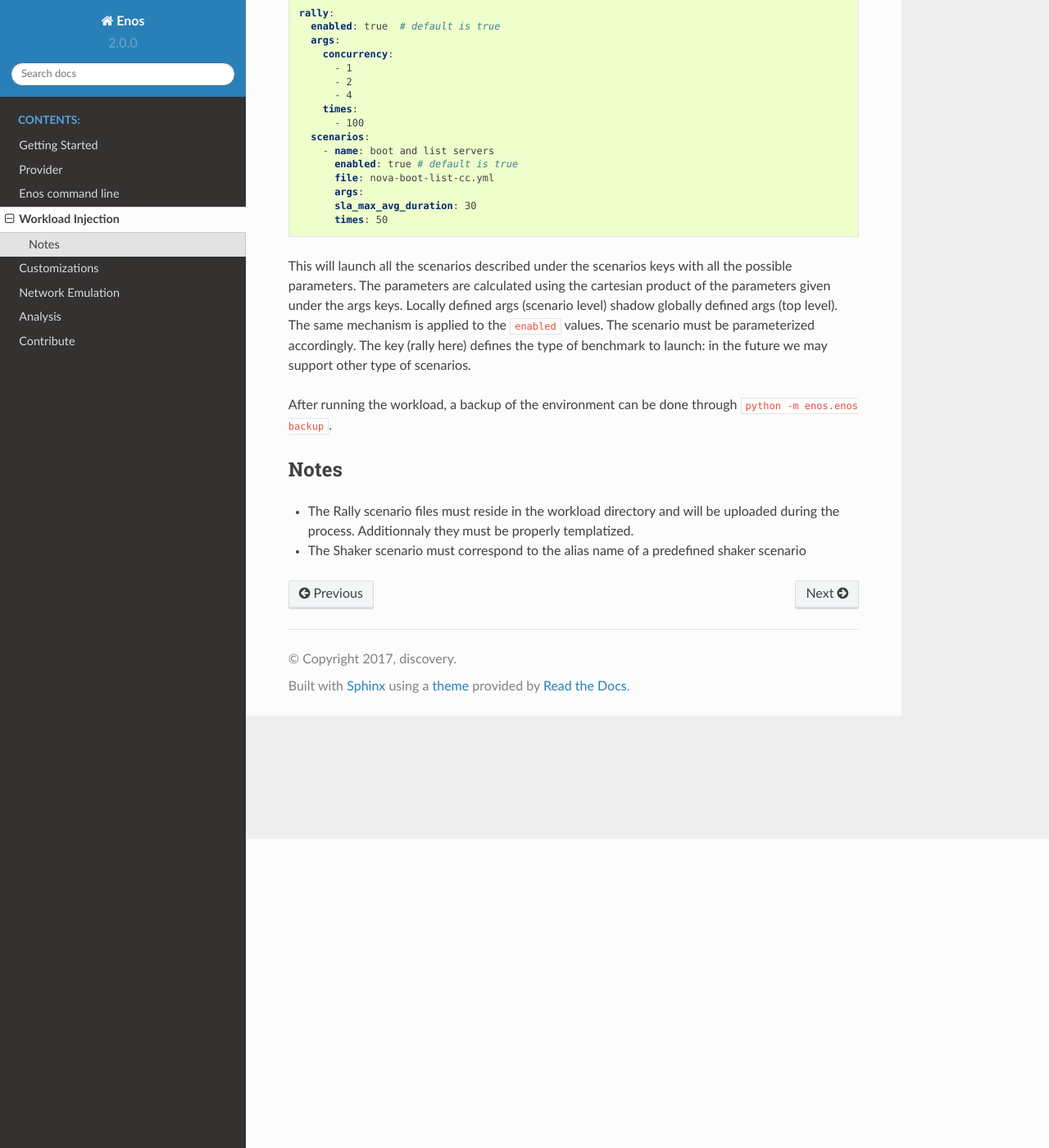
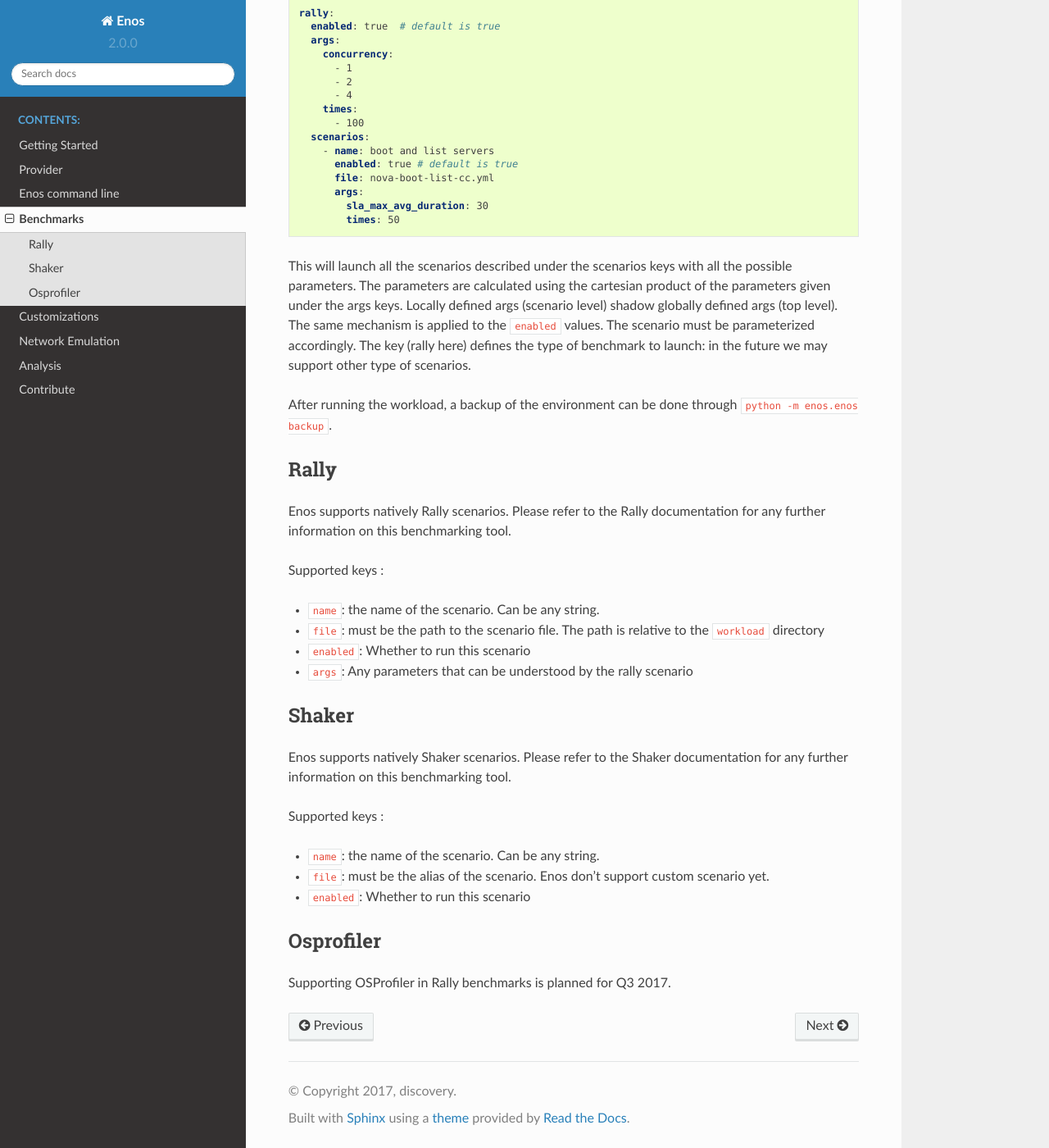
Before and after one commit to BeyondTheClouds/enos, a Sphinx documentation site: the page built from docs/benchmarks/index.rst, in a window 1280 px wide and 1400 px high, scrolled down 377 px. Shown: the whole window at 82% size. Built offline with Sphinx 7.4.7 and the Read the Docs theme 2.0.0, drawn with Linux system fonts in a browser that asks for light colours; some of the changed text lies outside the part shown.

Commit message:
[doc] benchmarks

```diff
--- a/docs/workload/index.rst
+++ b/docs/benchmarks/index.rst
@@ -1,8 +1,9 @@
-Workload Injection
-==================
+Benchmarks
+==========
 
-A workload is a set of scenarios grouped by type.
-A workload is launched with the following command:
+Benchmarks are run by Enos by the mean of a workload description. A workload is
+a set of scenarios grouped by type.  A workload is launched with the following
+command:
 
 .. code-block:: bash
 
@@ -28,8 +29,8 @@
           enabled: true # default is true
           file: nova-boot-list-cc.yml
           args:
-          sla_max_avg_duration: 30
-          times: 50
+            sla_max_avg_duration: 30
+            times: 50
 
 This will launch all the scenarios described under the scenarios keys with all
 the possible parameters. The parameters are calculated using the cartesian
@@ -42,11 +43,37 @@
 After running the workload, a backup of the environment can be done through
 :code:`python -m enos.enos backup`.
 
-Notes
-"""""
 
-* The Rally scenario files must reside in the workload directory and will be
-  uploaded during the process. Additionnaly they must be properly templatized.
+Rally
+-----
 
-* The Shaker scenario must correspond to the alias name of a predefined shaker
-  scenario
+Enos supports natively Rally scenarios. Please refer to the Rally documentation
+for any further information on this benchmarking tool.
+
+Supported keys :
+
+* :code:`name`: the name of the scenario. Can be any string.
+* :code:`file`: must be the path to the scenario file. The path is relative to the
+  :code:`workload` directory
+* :code:`enabled`: Whether to run this scenario
+* :code:`args`: Any parameters that can be understood by the rally scenario
+
+
+Shaker
+------
+
+Enos supports natively Shaker scenarios. Please refer to the Shaker documentation
+for any further information on this benchmarking tool.
+
+Supported keys :
+
+* :code:`name`: the name of the scenario. Can be any string.
+* :code:`file`: must be the alias of the scenario. Enos don't support custom scenario
+  yet.
+* :code:`enabled`: Whether to run this scenario
+
+
+Osprofiler
+----------
+
+Supporting OSProfiler in Rally benchmarks is planned for Q3 2017.
--- a/docs/index.rst
+++ b/docs/index.rst
@@ -45,7 +45,7 @@
     installation
     provider/index
     cli/index
-    workload/index
+    benchmarks/index
     customization/index
     network-emulation/index
     analysis/index
```
